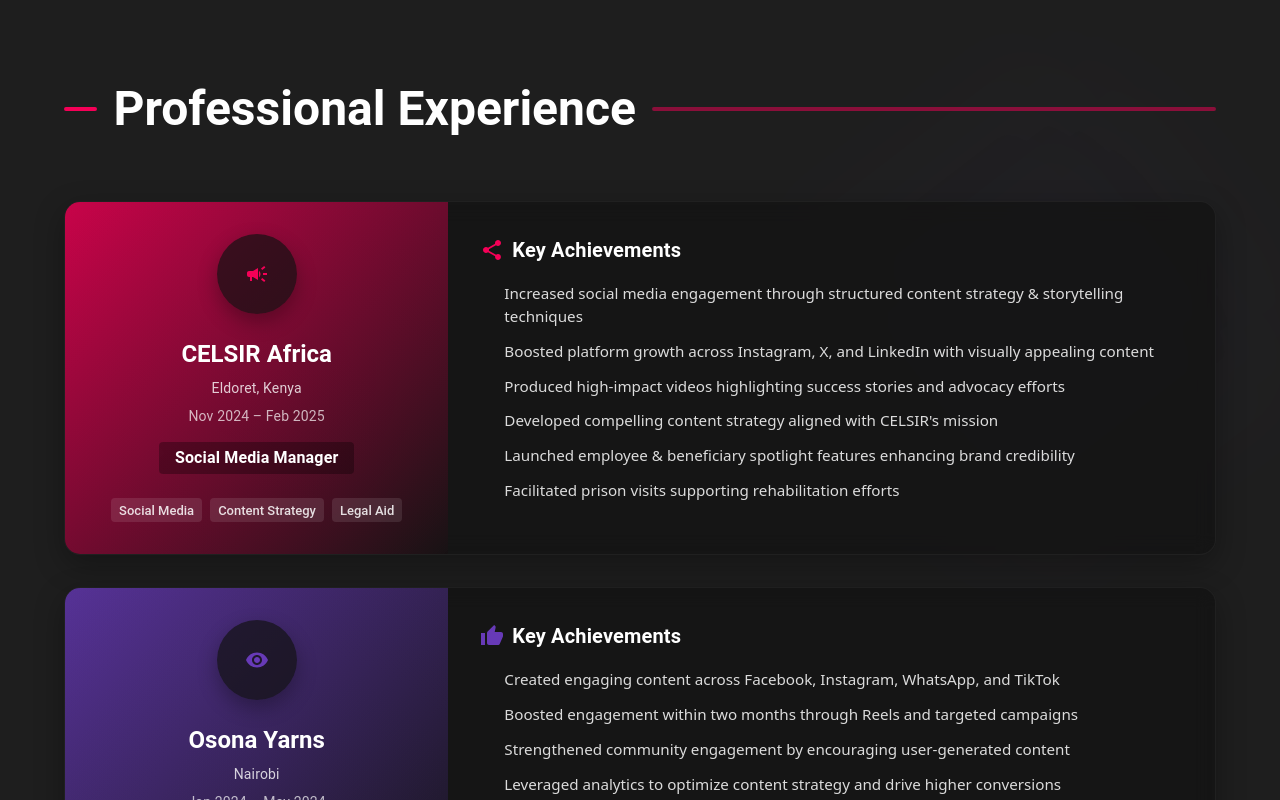
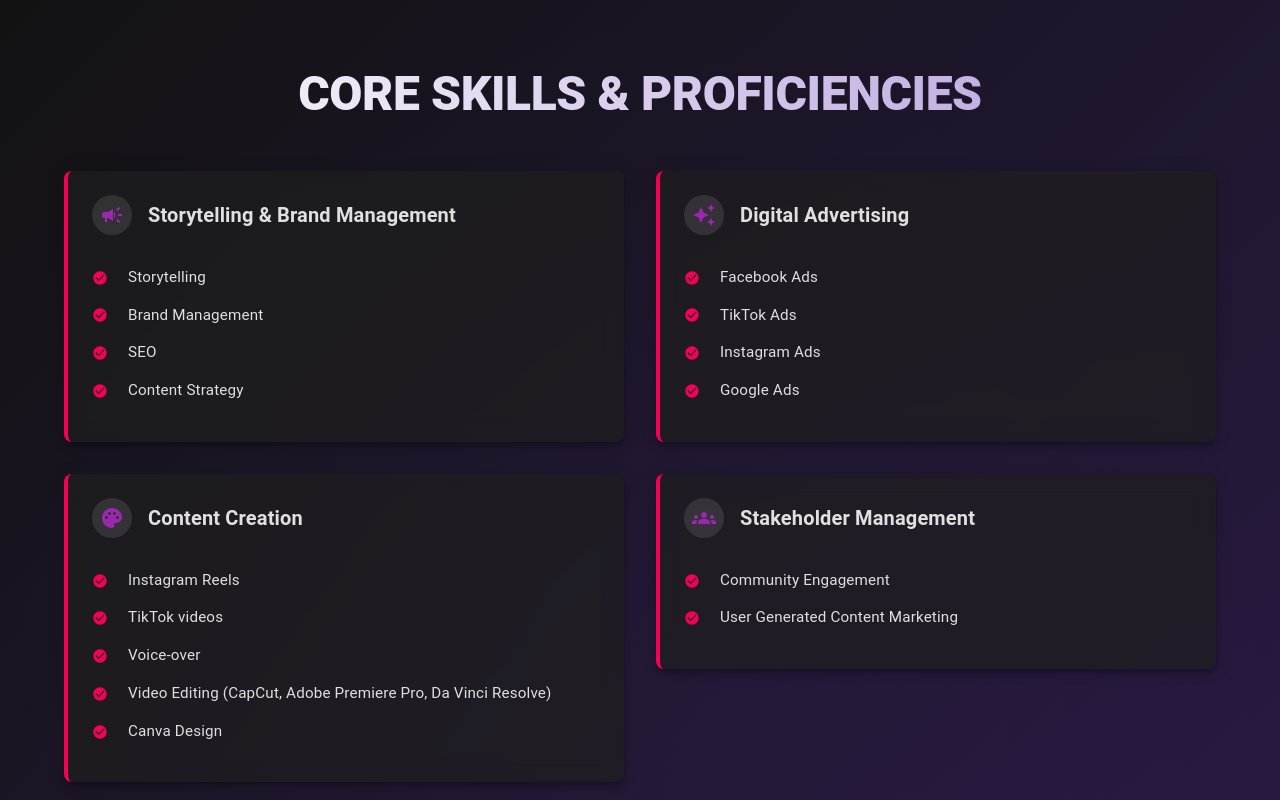
Before and after one commit to Mutai001/Ruth-s-portfolio, a React (Vite) app: page / in a window 1280 px wide. Shown: the part 1600-2400 px from the top of the page. Built offline with nearby package versions, Linux system fonts and the light colour scheme.

Commit message:
added skills

```diff
--- a/src/App.tsx
+++ b/src/App.tsx
@@ -7,6 +7,7 @@ import TestimonialsSection from "./components/Testimonials";
 import ContactMe from "./components/ContactMe";
 import Footer from "./components/Footer";
 import WorkHighlightsSection from "./components/Work";
+import Skills from "./components/Skills";
 
 const App: React.FC = () => {
   return (
@@ -21,6 +22,9 @@ const App: React.FC = () => {
         <Portfolio />
       </Element>
 
+      <Element name="skills">
+        <Skills />
+      </Element>
       <Element name="work">
         <WorkHighlightsSection />
       </Element>
--- /dev/null
+++ b/src/components/Skills.tsx
@@ -0,0 +1,274 @@
+import { useRef } from 'react';
+import { motion, useInView } from 'framer-motion';
+import {
+  Container,
+  Typography,
+  Box,
+  Grid,
+  Paper,
+  List,
+  ListItem,
+  ListItemIcon,
+  ListItemText} from '@mui/material';
+import CheckCircleIcon from '@mui/icons-material/CheckCircle';
+import AutoAwesomeIcon from '@mui/icons-material/AutoAwesome';
+import PaletteIcon from '@mui/icons-material/Palette';
+import CampaignIcon from '@mui/icons-material/Campaign';
+import AnalyticsIcon from '@mui/icons-material/Analytics';
+import GroupsIcon from '@mui/icons-material/Groups';
+
+export default function Skills() {
+  const containerRef = useRef(null);
+  const isInView = useInView(containerRef, { once: true, amount: 0.2 });
+
+  // Animation variants
+  const containerVariants = {
+    hidden: { opacity: 0 },
+    visible: {
+      opacity: 1,
+      transition: {
+        staggerChildren: 0.2,
+        delayChildren: 0.3
+      }
+    }
+  };
+
+  const itemVariants = {
+    hidden: { y: 20, opacity: 0 },
+    visible: {
+      y: 0,
+      opacity: 1,
+      transition: {
+        type: "spring",
+        stiffness: 100,
+        damping: 10
+      }
+    }
+  };
+
+  const titleVariants = {
+    hidden: { opacity: 0, y: -20 },
+    visible: {
+      opacity: 1,
+      y: 0,
+      transition: {
+        type: "spring",
+        stiffness: 100,
+        delay: 0.1
+      }
+    }
+  };
+
+  // Skill categories with their respective icons
+  const skillCategories = [
+    {
+      title: "Storytelling & Brand Management",
+      icon: <CampaignIcon sx={{ color: '#9c27b0' }} />,
+      skills: [
+        "Storytelling",
+        "Brand Management",
+        "SEO",
+        "Content Strategy"
+      ]
+    },
+    {
+      title: "Digital Advertising",
+      icon: <AutoAwesomeIcon sx={{ color: '#9c27b0' }} />,
+      skills: [
+        "Facebook Ads",
+        "TikTok Ads",
+        "Instagram Ads",
+        "Google Ads"
+      ]
+    },
+    {
+      title: "Content Creation",
+      icon: <PaletteIcon sx={{ color: '#9c27b0' }} />,
+      skills: [
+        "Instagram Reels",
+        "TikTok videos",
+        "Voice-over",
+        "Video Editing (CapCut, Adobe Premiere Pro, Da Vinci Resolve)",
+        "Canva Design"
+      ]
+    },
+    {
+      title: "Stakeholder Management",
+      icon: <GroupsIcon sx={{ color: '#9c27b0' }} />,
+      skills: [
+        "Community Engagement",
+        "User Generated Content Marketing"
+      ]
+    },
+    {
+      title: "Analytics & Performance Tracking",
+      icon: <AnalyticsIcon sx={{ color: '#9c27b0' }} />,
+      skills: [
+        "Meta Business Suite",
+        "TikTok Analytics",
+        "Market Research",
+        "Competitor Analysis"
+      ]
+    }
+  ];
+
+  return (
+    <Box
+      id="skills"
+      ref={containerRef}
+      sx={{
+        py: 10,
+        background: 'linear-gradient(135deg, #121212 0%, #2d1b4c 100%)',
+        position: 'relative',
+        overflow: 'hidden'
+      }}
+    >
+      {/* Background decoration */}
+      <Box
+        sx={{
+          position: 'absolute',
+          top: 0,
+          right: 0,
+          width: '100%',
+          height: '100%',
+          opacity: 0.05,
+          background: 'radial-gradient(circle, #673ab7 0%, transparent 70%)',
+          zIndex: 0
+        }}
+      />
+
+      <Container maxWidth="lg" sx={{ position: 'relative', zIndex: 1 }}>
+        <motion.div
+          variants={titleVariants}
+          initial="hidden"
+          animate={isInView ? "visible" : "hidden"}
+        >
+          <Typography
+            variant="h2"
+            align="center"
+            gutterBottom
+            sx={{
+              fontWeight: 800,
+              fontSize: { xs: '2rem', md: '3rem' },
+              mb: 6,
+              background: 'linear-gradient(to right, #ffffff, #b39ddb)',
+              WebkitBackgroundClip: 'text',
+              WebkitTextFillColor: 'transparent'
+            }}
+          >
+            CORE SKILLS & PROFICIENCIES
+          </Typography>
+        </motion.div>
+
+        <motion.div
+          variants={containerVariants}
+          initial="hidden"
+          animate={isInView ? "visible" : "hidden"}
+        >
+          <Grid container spacing={4}>
+            {skillCategories.map((category, index) => (
+              <Grid item xs={12} md={6} key={index}>
+                <motion.div variants={itemVariants}>
+                  <Paper
+                    elevation={6}
+                    sx={{
+                      p: 3,
+                      height: '100%',
+                      background: 'rgba(30, 30, 30, 0.7)',
+                      backdropFilter: 'blur(10px)',
+                      borderRadius: 2,
+                      borderLeft: '4px solid #f50057',
+                      transition: 'all 0.3s ease',
+                      '&:hover': {
+                        transform: 'translateY(-5px)',
+                        boxShadow: '0 10px 20px rgba(0,0,0,0.2)',
+                        borderLeft: '4px solid #9c27b0'
+                      }
+                    }}
+                  >
+                    <Box sx={{ display: 'flex', alignItems: 'center', mb: 2 }}>
+                      <Box
+                        sx={{
+                          mr: 2,
+                          p: 1,
+                          borderRadius: '50%',
+                          background: 'rgba(255, 255, 255, 0.1)',
+                          display: 'flex',
+                          justifyContent: 'center',
+                          alignItems: 'center'
+                        }}
+                      >
+                        {category.icon}
+                      </Box>
+                      <Typography
+                        variant="h6"
+                        sx={{
+                          fontWeight: 600,
+                          color: '#e0e0e0'
+                        }}
+                      >
+                        {category.title}
+                      </Typography>
+                    </Box>
+
+                    <List dense>
+                      {category.skills.map((skill, skillIndex) => (
+                        <ListItem key={skillIndex} disableGutters>
+                          <ListItemIcon sx={{ minWidth: 36 }}>
+                            <CheckCircleIcon
+                              sx={{
+                                color: '#f50057',
+                                fontSize: '1rem'
+                              }}
+                            />
+                          </ListItemIcon>
+                          <ListItemText
+                            primary={skill}
+                            sx={{
+                              '& .MuiTypography-root': {
+                                color: '#e0e0e0',
+                                fontSize: '0.95rem'
+                              }
+                            }}
+                          />
+                        </ListItem>
+                      ))}
+                    </List>
+                  </Paper>
+                </motion.div>
+              </Grid>
+            ))}
+          </Grid>
+        </motion.div>
+
+        <motion.div
+          initial={{ opacity: 0, y: 20 }}
+          animate={isInView ? { opacity: 1, y: 0 } : { opacity: 0, y: 20 }}
+          transition={{ delay: 0.8, duration: 0.5 }}
+        >
+          <Box
+            sx={{
+              mt: 8,
+              p: 3,
+              borderRadius: 2,
+              background: 'linear-gradient(135deg, rgba(103, 58, 183, 0.1) 0%, rgba(156, 39, 176, 0.1) 100%)',
+              border: '1px solid rgba(255, 255, 255, 0.1)',
+              textAlign: 'center'
+            }}
+          >
+            <Typography
+              variant="subtitle1"
+              sx={{
+                color: '#e0e0e0',
+                fontStyle: 'italic'
+              }}
+            >
+              My versatile skill set allows me to create compelling content that engages audiences
+              across multiple platforms while strategically growing brand presence.
+            </Typography>
+          </Box>
+        </motion.div>
+      </Container>
+    </Box>
+  );
+}
```
